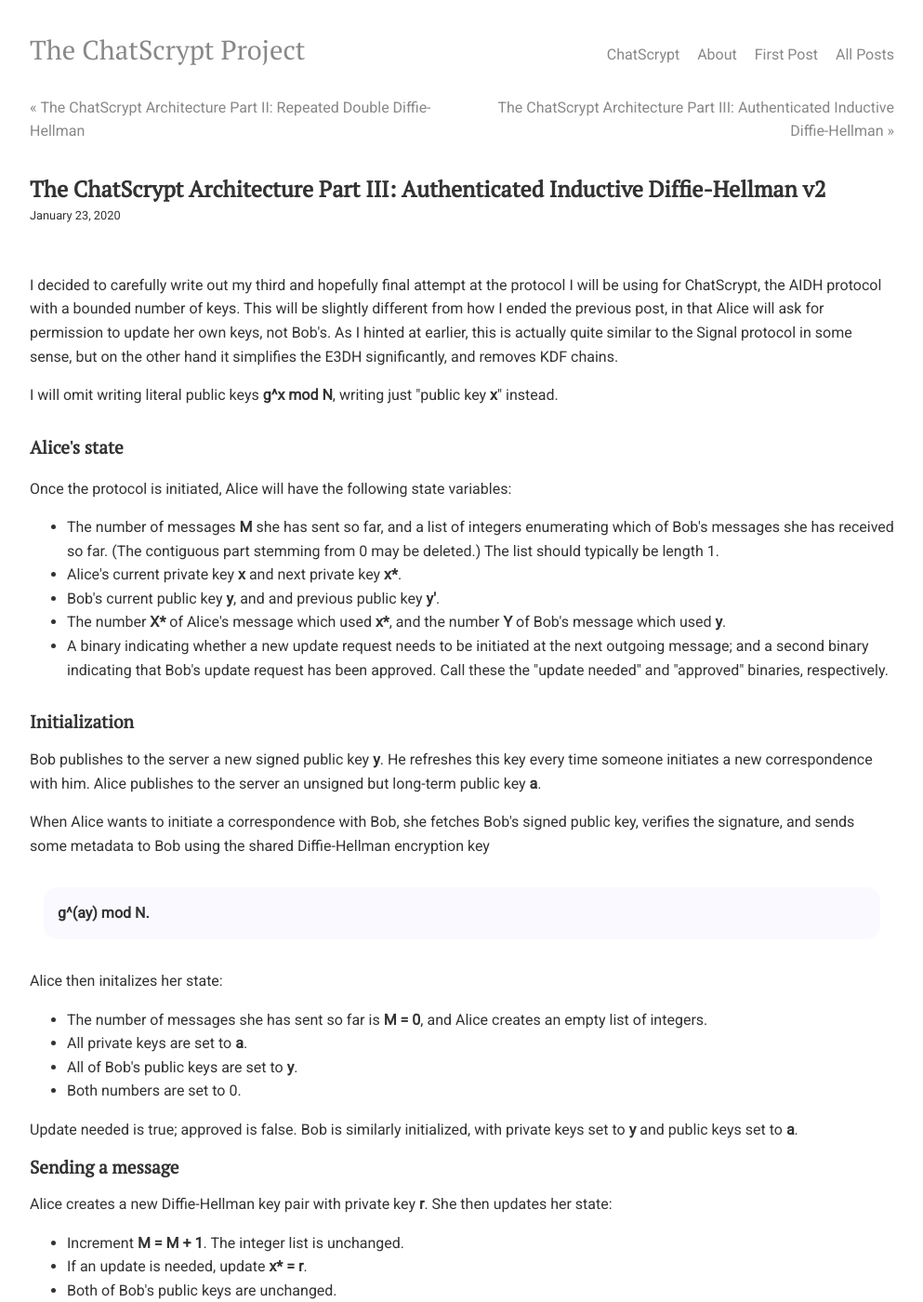
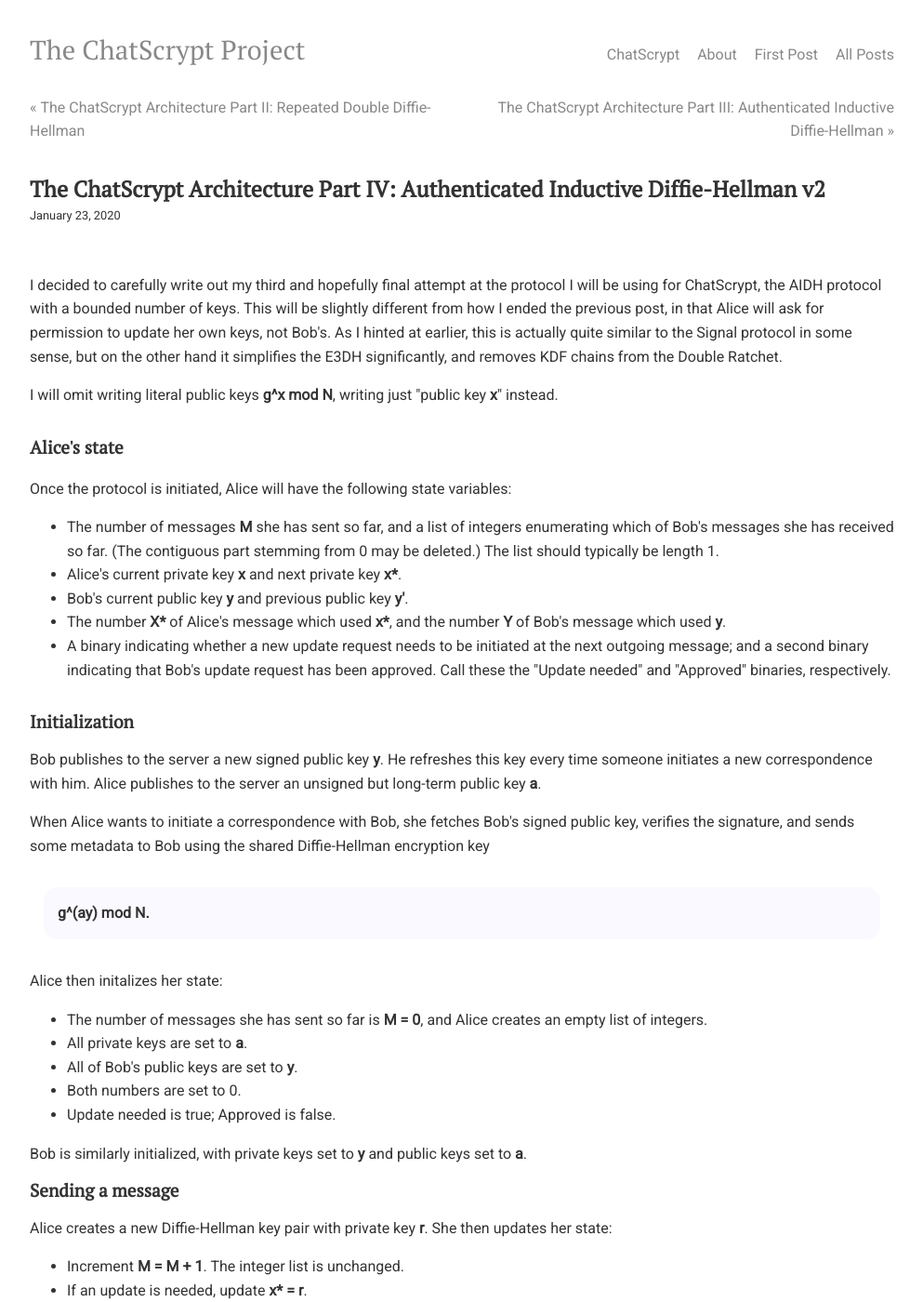
Before and after one commit to chatscrypt/chatscrypt.github.io, a Jekyll site: the page built from _posts/2020-01-23-the-chatscrypt-architecture-part-iii-authenticated-inductive-diffie-hellman-v2.html, in a window 1280 px wide and 1400 px high. Shown: the whole window at 93% size, without its empty margins (143-1136 px from the left). Built offline with Jekyll 4.4.1, drawn with Linux system fonts in a browser that asks for light colours; comment, search, counter and statistics services are not loaded.

Commit message:
Update 2020-01-23-the-chatscrypt-architecture-part-iii-authenticated-inductive-diffie-hellman-v2.html

```diff
--- a/_posts/2020-01-23-the-chatscrypt-architecture-part-iii-authenticated-inductive-diffie-hellman-v2.html
+++ b/_posts/2020-01-23-the-chatscrypt-architecture-part-iii-authenticated-inductive-diffie-hellman-v2.html
@@ -1,11 +1,11 @@
 ---
 layout: post
-title: "The ChatScrypt Architecture Part III: Authenticated Inductive Diffie-Hellman v2"
+title: "The ChatScrypt Architecture Part IV: Authenticated Inductive Diffie-Hellman v2"
 comments: true
 date: 2020-01-23
 ---
 
-I decided to carefully write out my third and hopefully final attempt at the protocol I will be using for ChatScrypt, the AIDH protocol with a bounded number of keys. This will be slightly different from how I ended the previous post, in that Alice will ask for permission to update her own keys, not Bob's. As I hinted at earlier, this is actually quite similar to the Signal protocol in some sense, but on the other hand it simplifies the E3DH significantly, and removes KDF chains.
+I decided to carefully write out my third and hopefully final attempt at the protocol I will be using for ChatScrypt, the AIDH protocol with a bounded number of keys. This will be slightly different from how I ended the previous post, in that Alice will ask for permission to update her own keys, not Bob's. As I hinted at earlier, this is actually quite similar to the Signal protocol in some sense, but on the other hand it simplifies the E3DH significantly, and removes KDF chains from the Double Ratchet.
 
 <p>I will omit writing literal public keys <b>g^x mod N</b>, writing just "public key <b>x</b>" instead.
 
@@ -16,9 +16,9 @@
 <ul>
 <li>The number of messages <b>M</b> she has sent so far, and a list of integers enumerating which of Bob's messages she has received so far. (The contiguous part stemming from 0 may be deleted.) The list should typically be length 1.
 <li>Alice's current private key <b>x</b> and next private key <b>x*</b>.
-<li>Bob's current public key <b>y</b>, and and previous public key <b>y'</b>.
+<li>Bob's current public key <b>y</b> and previous public key <b>y'</b>.
 <li>The number <b>X*</b> of Alice's message which used <b>x*</b>, and the number <b>Y</b> of Bob's message which used <b>y</b>.
-<li>A binary indicating whether a new update request needs to be initiated at the next outgoing message; and a second binary indicating that Bob's update request has been approved. Call these the "update needed" and "approved" binaries, respectively.
+<li>A binary indicating whether a new update request needs to be initiated at the next outgoing message; and a second binary indicating that Bob's update request has been approved. Call these the "Update needed" and "Approved" binaries, respectively.
 </ul>
 
 
@@ -37,7 +37,8 @@
 <li>All private keys are set to <b>a</b>.
 <li>All of Bob's public keys are set to <b>y</b>.
 <li>Both numbers are set to 0.
-</ul>Update needed is true; approved is false.
+<li>Update needed is true; Approved is false.
+</ul>
 
 Bob is similarly initialized, with private keys set to <b>y</b> and public keys set to <b>a</b>.
 
```
